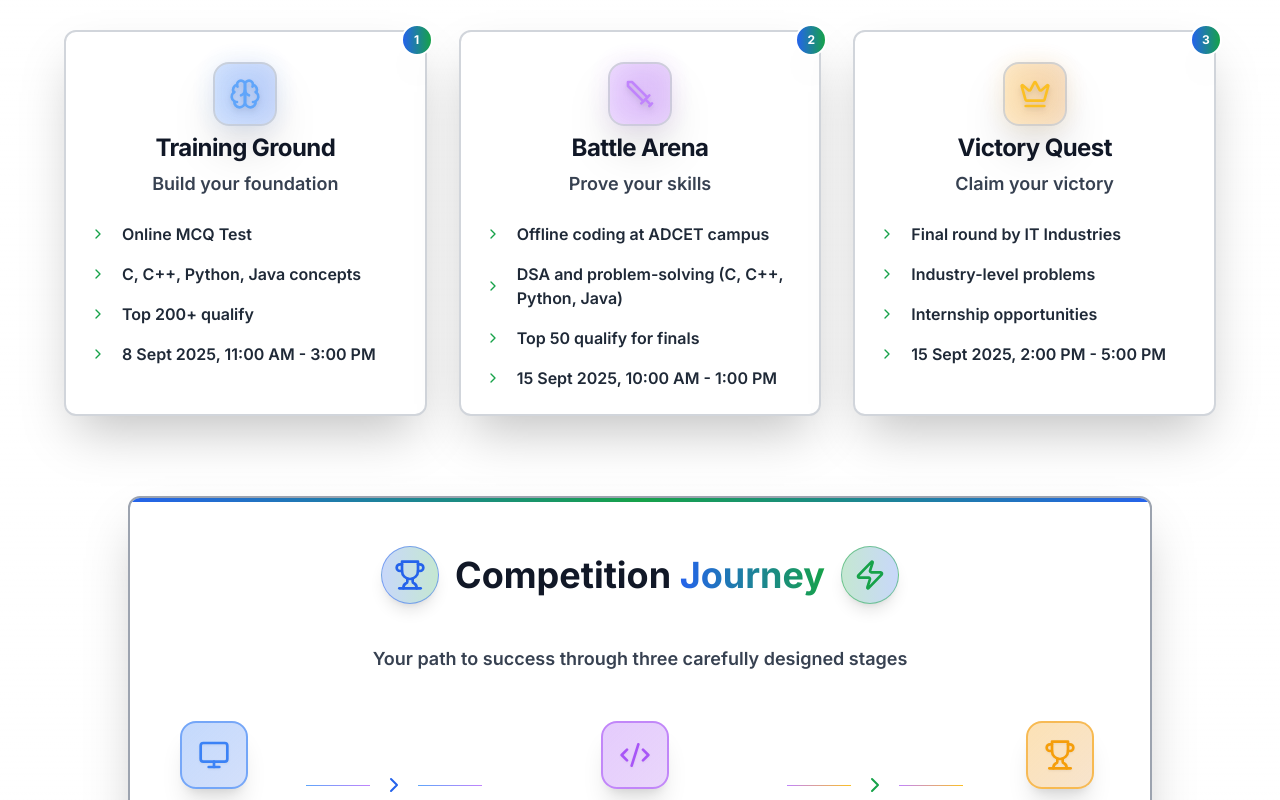
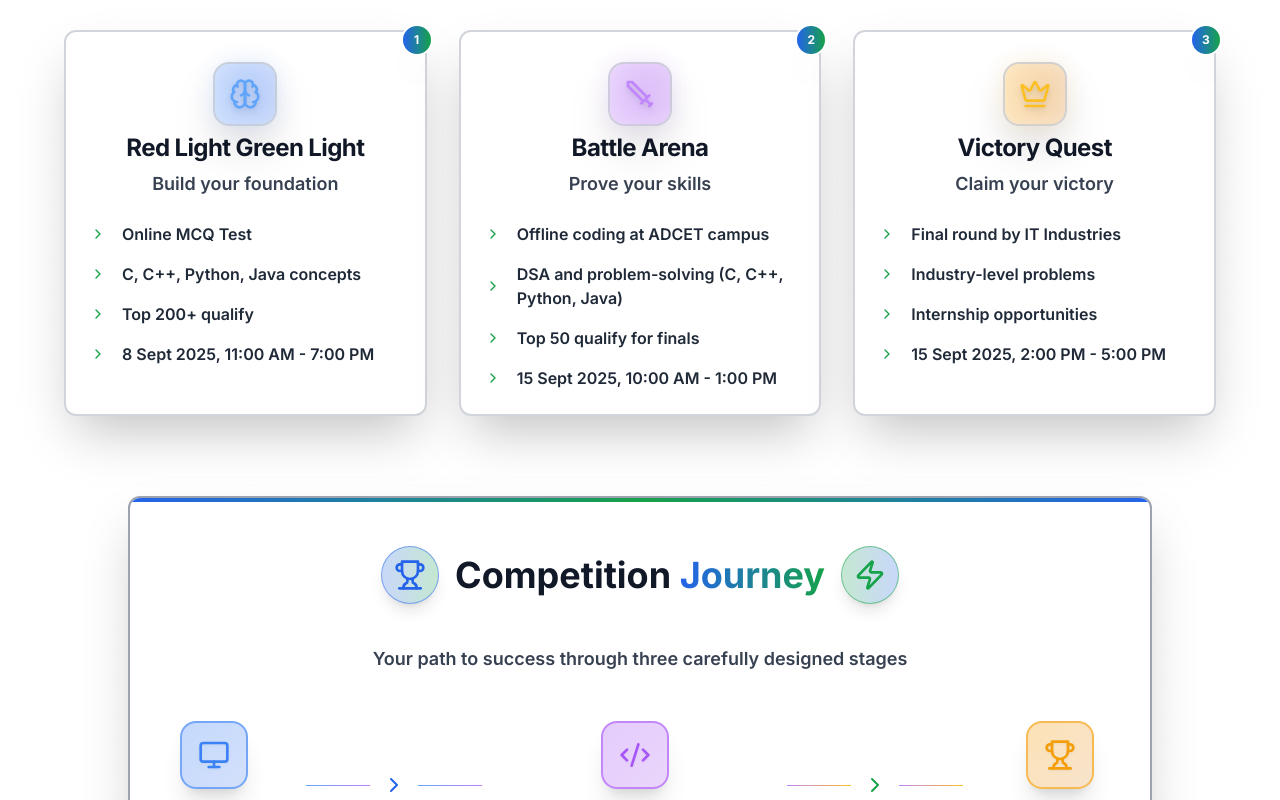
Before and after one commit to Aditya-padale/Codethon-2k25, a React (Vite) app: page / in a window 1280 px wide. Shown: the part 2240-3040 px from the top of the page. Built offline with nearby package versions, Linux system fonts and the light colour scheme.

Commit message:
update the deadline and timing of round 1st

```diff
--- a/src/components/EventCalendarIntegration.tsx
+++ b/src/components/EventCalendarIntegration.tsx
@@ -25,16 +25,16 @@ const EventCalendarIntegration = () => {
   const events = [
     {
       id: "round1",
-      title: "Round 1: Training Ground (Online MCQ)",
+      title: "Round 1: Red Light Green Light (Online MCQ)",
       date: "2025-09-08",
-      time: "11:00 AM - 3:00 PM",
-      duration: "4 hours",
+      time: "11:00 AM - 7:00 PM",
+      duration: "8 hours",
       location: "Online Platform",
       type: "online",
       status: "upcoming",
       description: "Online MCQ test covering basic programming concepts in C, C++, Python, and Java. Top 200+ participants qualify for Round 2.",
       details: [
-        "4 hours duration",
+        "8 hours duration",
         "Multiple choice questions",
         "C, C++, Python, Java concepts",
         "200+ qualifiers for next round",
@@ -103,8 +103,8 @@ const EventCalendarIntegration = () => {
     const endDate = new Date(startDate);
 
     // Calculate end time based on duration
-    if (event.duration.includes('4 hours')) {
-      endDate.setHours(endDate.getHours() + 4);
+    if (event.duration.includes('8 hours')) {
+      endDate.setHours(endDate.getHours() + 8);
     } else {
       endDate.setHours(endDate.getHours() + 3);
     }
@@ -236,7 +236,7 @@ END:VCALENDAR`;
         {/* Countdown to Next Event */}
         <div className="max-w-md mx-auto mb-16">
           <CountdownTimer
-            targetDate="2025-09-08T11:00:00"
+            targetDate="2025-09-05T11:00:00"
             title="Time Until Codathon 2025 Begins"
           />
         </div>
--- a/src/components/FAQ.tsx
+++ b/src/components/FAQ.tsx
@@ -20,7 +20,7 @@ const FAQ = () => {
     },
     {
       question: "What are the competition dates and timings?",
-      answer: "Round 1 (Online MCQ): 8 Sept 2025, 11:00 AM - 3:00 PM IST (4 hours). Round 2 (Offline): 15 Sept 2025, 10:00 AM - 1:00 PM IST at ADCET campus. Round 3 (Final): 15 Sept 2025, 2:00 PM - 5:00 PM IST at ADCET campus, Ashta."
+      answer: "Round 1 (Online MCQ): 8 Sept 2025, 11:00 AM - 7:00 PM IST (8 hours). Round 2 (Offline): 15 Sept 2025, 10:00 AM - 1:00 PM IST at ADCET campus. Round 3 (Final): 15 Sept 2025, 2:00 PM - 5:00 PM IST at ADCET campus, Ashta."
     },
     {
       question: "How many participants will qualify for each round?",
--- a/src/components/Hero.tsx
+++ b/src/components/Hero.tsx
@@ -15,7 +15,7 @@ const Hero = () => {
         {
           round: "Round 1: Red Light Green Light",
           description: "Online MCQ based test on basic C, C++, Python, Java and programming concepts. Top 200+ participants qualify for Round 2.",
-          duration: "4 hours (11:00 AM - 3:00 PM IST)",
+          duration: "8 hours (11:00 AM - 7:00 PM IST)",
           type: "Online Screening Round",
           date: "8 Sept 25"
         },
--- a/src/components/Registration.tsx
+++ b/src/components/Registration.tsx
@@ -43,7 +43,7 @@ const Registration = () => {
         <div className="text-center mb-20 animate-slide-up">
           <div className="inline-flex items-center gap-3 bg-gradient-to-r from-red-500/20 to-orange-500/20 border border-red-500/30 rounded-full px-6 py-3 text-red-400 text-sm backdrop-blur-sm mb-8 hover:scale-105 transition-transform duration-300">
             <Clock className="w-5 h-5 animate-spin" />
-            <span className="font-medium">Registration Deadline: 7 Sept 2025, 11:59 PM </span>
+            <span className="font-medium">Registration Deadline: 5 Sept 2025, 11:59 PM </span>
             <Badge variant="destructive" className="ml-2 animate-bounce">URGENT</Badge>
           </div>
           <h2 className="text-5xl md:text-6xl font-light mb-8 tracking-tight">
--- a/src/components/Rounds.tsx
+++ b/src/components/Rounds.tsx
@@ -4,14 +4,14 @@ import { Brain, Sword, Crown, Monitor, Code2, Trophy, ChevronRight, Zap } from "
 const Rounds = () => {
   const rounds = [
     {
-      title: "Training Ground",
+      title: "Red Light Green Light",
       icon: Brain,
       description: "Build your foundation",
       features: [
         "Online MCQ Test",
         "C, C++, Python, Java concepts",
         "Top 200+ qualify",
-        "8 Sept 2025, 11:00 AM - 3:00 PM"
+        "8 Sept 2025, 11:00 AM - 7:00 PM"
       ],
       color: "from-blue-500/20 to-blue-600/20",
       iconColor: "text-blue-400",
--- a/src/components/Rules.tsx
+++ b/src/components/Rules.tsx
@@ -31,7 +31,7 @@ const Rules = () => {
       rules: [
         "Absence in Round I = Elimination",
         "Round II & III conducted offline",
-        "Registration deadline: 7 Sept 2025"
+        "Registration deadline: 5 Sept 2025"
       ]
     },
     {
```
